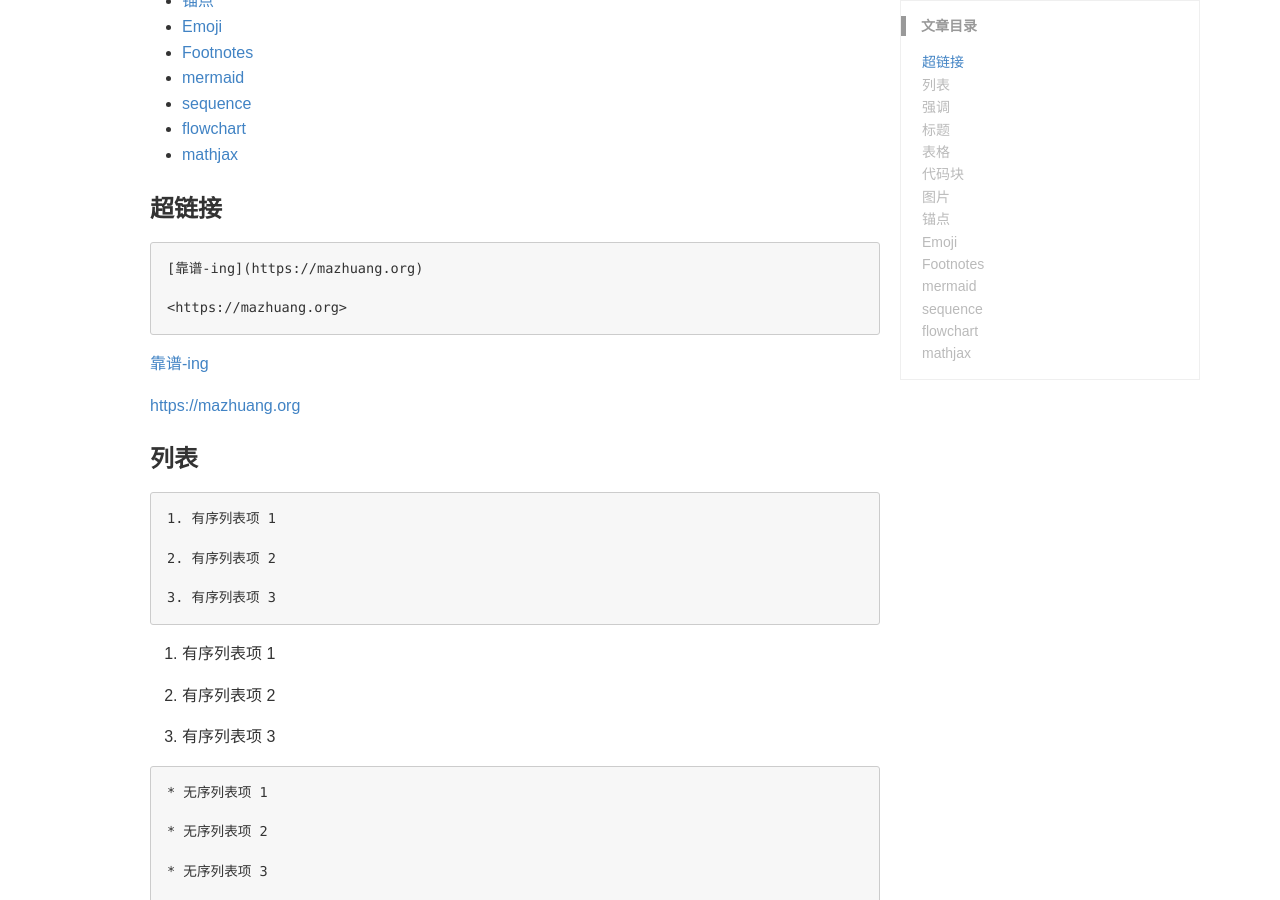
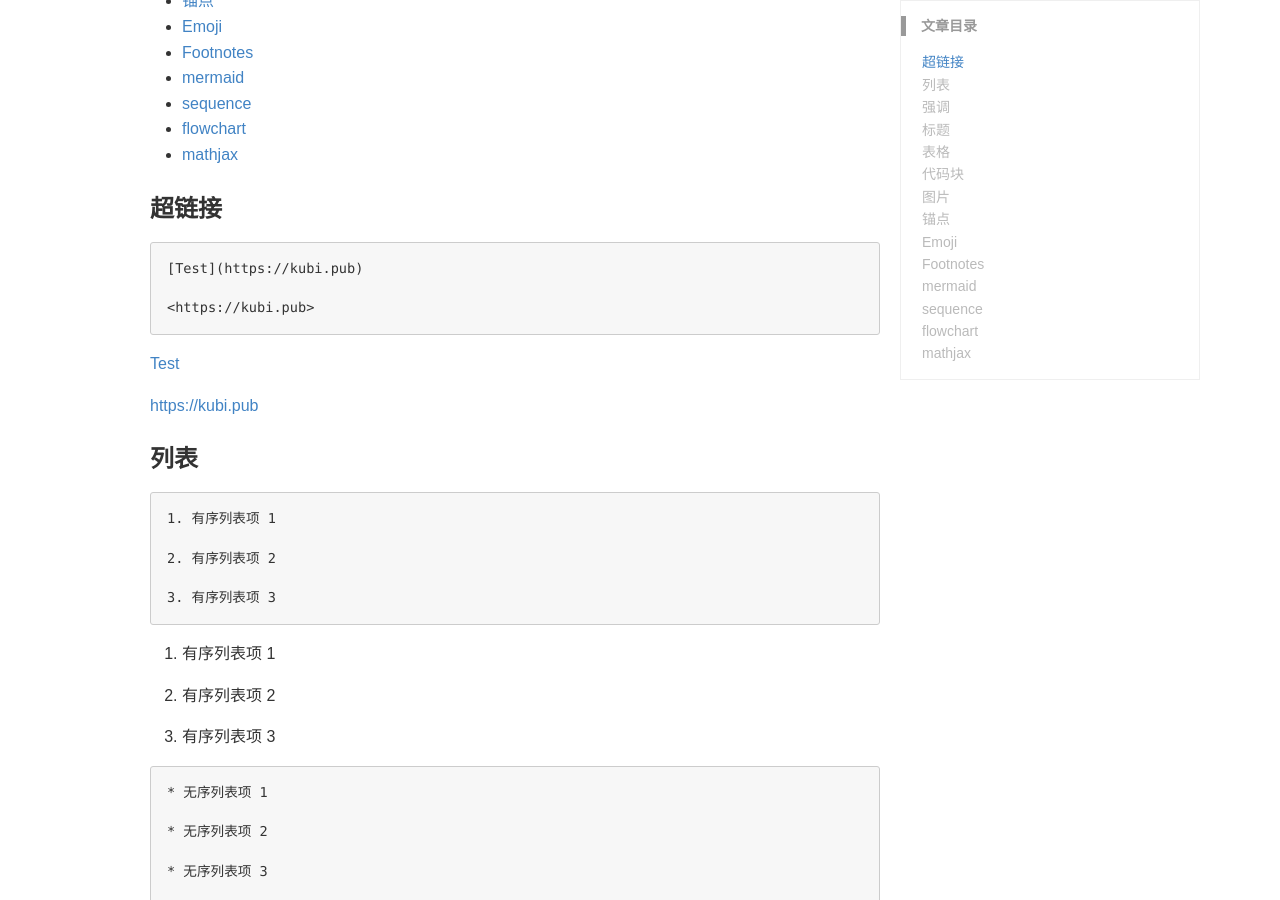
Before and after one commit to QingyiZhang/qingyizhang.github.io, a Jekyll site: the page built from _wiki/markdown.md, in a window 1280 px wide and 900 px high, scrolled down 427 px. Built offline with Jekyll 4.4.1, drawn with Linux system fonts in a browser that asks for light colours; emoji names are drawn with the system emoji font; formulas are drawn with MathJax 3; comment, search, counter and statistics services are not loaded.

````diff
--- a/_wiki/markdown.md
+++ b/_wiki/markdown.md
@@ -18,14 +18,14 @@ mathjax: true
 ### 超链接
 
 ```
-[靠谱-ing](https://mazhuang.org)
+[Test](https://kubi.pub)
 
-<https://mazhuang.org>
+<https://kubi.pub>
 ```
 
-[靠谱-ing](https://mazhuang.org)
+[Test](https://kubi.pub)
 
-<https://mazhuang.org>
+<https://kubi.pub>
 
 ### 列表
 
````
Also changed, not shown: _posts/2018-09-15-windows7_vs2010_qt_install.md (added, +30 -0 lines).
